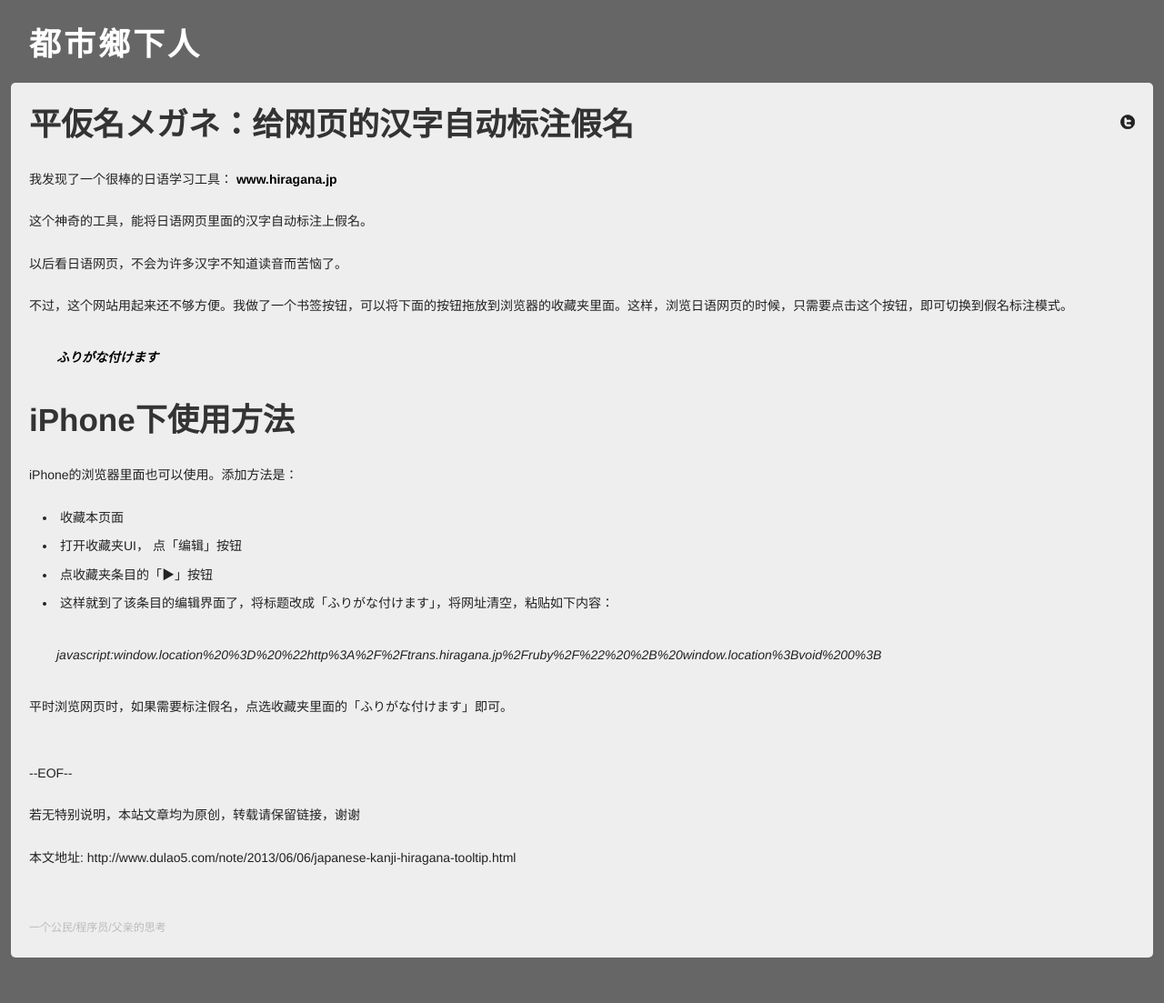
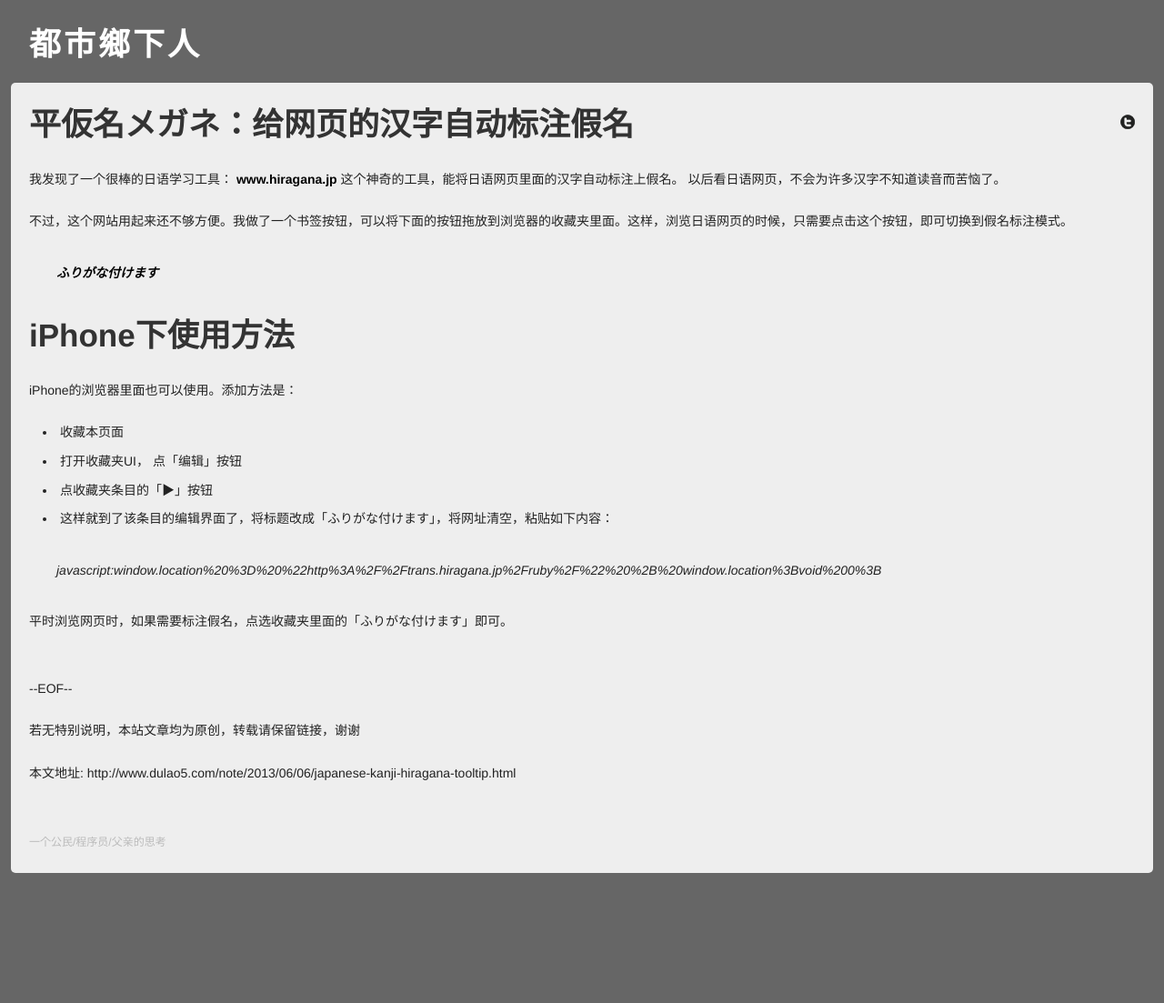
Before and after one commit to dulao5/dulao5.github.com, a Jekyll site: the page built from _posts/2013-06-06-japanese-kanji-hiragana-tooltip.md, in a window 1280 px wide. Shown: the whole page at 91% size. Built offline with Jekyll 4.4.1, drawn with Linux system fonts in a browser that asks for light colours; Markdown is read by kramdown in place of the engine named in the settings; comment, search, counter and statistics services are not loaded; after the commit the page ends 1010 px from its top, so only the background shows below that.

Commit message:
Update 2013-06-06-japanese-kanji-hiragana-tooltip.md

```diff
--- a/_posts/2013-06-06-japanese-kanji-hiragana-tooltip.md
+++ b/_posts/2013-06-06-japanese-kanji-hiragana-tooltip.md
@@ -5,17 +5,12 @@ category: note
 ---
 
 我发现了一个很棒的日语学习工具： <a href="http://www.hiragana.jp">www.hiragana.jp</a>
-
 这个神奇的工具，能将日语网页里面的汉字自动标注上假名。
-
 以后看日语网页，不会为许多汉字不知道读音而苦恼了。
 
 不过，这个网站用起来还不够方便。我做了一个书签按钮，可以将下面的按钮拖放到浏览器的收藏夹里面。这样，浏览日语网页的时候，只需要点击这个按钮，即可切换到假名标注模式。
 
-<blockquote>
-  <a href="javascript:window.location%20%3D%20%22http%3A%2F%2Ftrans.hiragana.jp%2Fruby%2F%22%20%2B%20window.location%3Bvoid%200%3B"
-  >ふりがな付けます</a>
-</blockquote>
+>  [ふりがな付けます](javascript:window.location%20%3D%20%22http%3A%2F%2Ftrans.hiragana.jp%2Fruby%2F%22%20%2B%20window.location%3Bvoid%200%3B "ふりがな付けます")
 
 ## iPhone下使用方法
 
@@ -24,8 +19,7 @@ iPhone的浏览器里面也可以使用。添加方法是：
  * 打开收藏夹UI， 点「编辑」按钮
  * 点收藏夹条目的「▶」按钮
  * 这样就到了该条目的编辑界面了，将标题改成「ふりがな付けます」，将网址清空，粘贴如下内容：
-<blockquote>
-javascript:window.location%20%3D%20%22http%3A%2F%2Ftrans.hiragana.jp%2Fruby%2F%22%20%2B%20window.location%3Bvoid%200%3B
-</blockquote>
+
+>  javascript:window.location%20%3D%20%22http%3A%2F%2Ftrans.hiragana.jp%2Fruby%2F%22%20%2B%20window.location%3Bvoid%200%3B
 
 平时浏览网页时，如果需要标注假名，点选收藏夹里面的「ふりがな付けます」即可。
```
